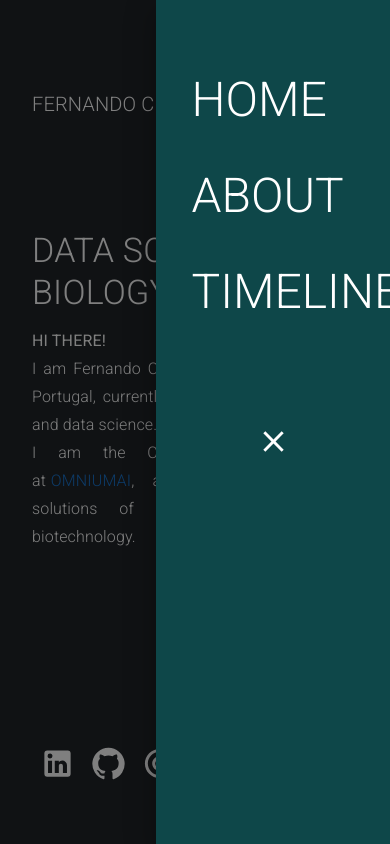
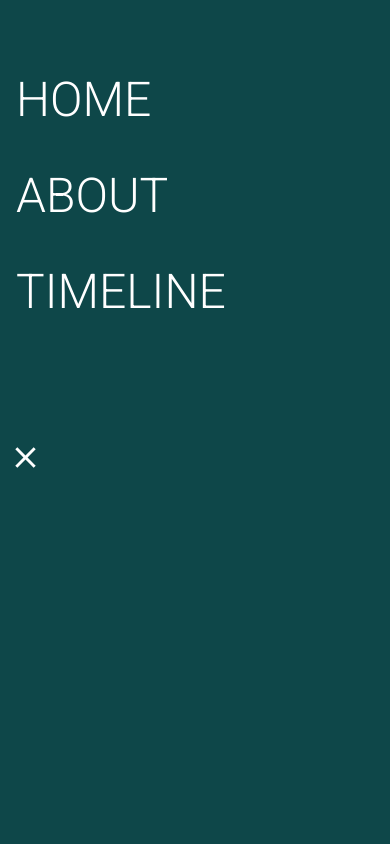
Before and after one commit to cruz-f/cruz-f.github.io, a React (Create React App) app: page / in a window 390 px wide. Both pictures are taken after a click on the button 342 px from the left and 99 px from the top of the page. Shown: the top 844 px of the page. Built offline with nearby package versions, Linux system fonts and the light colour scheme.

Commit message:
[ADD] add responsiveness to menu

```diff
--- a/src/App.js
+++ b/src/App.js
@@ -10,7 +10,7 @@ function App() {
         <>
             <Home />
             <About />
-            <TimelineSection />
+            {/*<TimelineSection />*/}
         </>
     );
 }
--- a/src/components/AppDrawer.js
+++ b/src/components/AppDrawer.js
@@ -1,5 +1,5 @@
 import * as React from 'react';
-import {Drawer, Grid, IconButton, List, ListItem} from "@mui/material";
+import {Dialog, Drawer, Grid, IconButton, List, ListItem, useTheme} from "@mui/material";
 import MenuIcon from '@mui/icons-material/Menu';
 import CloseIcon from '@mui/icons-material/Close';
 import MenuLink from "./MenuLink";
@@ -22,6 +22,8 @@ function AppDrawer() {
 
     const [state, setState] = React.useState(false);
 
+    const theme = useTheme();
+
     return (
         <>
             <IconButton
@@ -33,18 +35,31 @@ function AppDrawer() {
                 type={'temporary'}
                 anchor={'right'}
                 open={state}
+                mobile={true}
                 disableRestoreFocus={true}
                 onClose={() => setState(false)}
                 sx = {{
-                    '& .MuiDrawer-paper': { minWidth: '60vw', maxWidth: '60vw', maxHeight: '100vh',
-                        backgroundColor: '#0E4749'}
+                    '& .MuiDrawer-paper': {
+                        backgroundColor: '#0E4749',
+                        minWidth: '100vw',
+                        maxWidth: '100vw',
+                        maxHeight: '100vh',
+                    },
+                    [theme.breakpoints.up('sm')]: {
+                        '& .MuiDrawer-paper': {
+                            backgroundColor: '#0E4749',
+                            minWidth: '60vw',
+                            maxWidth: '60vw',
+                            maxHeight: '100vh',
+                        },
+                    }
                 }}>
                 <Grid container
                       direction="row"
                       rowSpacing={4}
                       justifyContent="space-evenly"
                       alignItems="flex-start">
-                    <Grid item mt={5} xs={10}>
+                    <Grid item mt={5} xs={12} sm={12} md={10} pl={{md:3}}>
                         <List>
                             <ListItem>
                                 <MenuLink text={'HOME'}
@@ -60,7 +75,7 @@ function AppDrawer() {
                             </ListItem>
                         </List>
                     </Grid>
-                    <Grid item mt={5} xs={"auto"}>
+                    <Grid item mt={7} xs={12} sm={12} md={2}>
                         <IconButton
                             onClick={() => setState(false)}>
                             <CloseIcon sx={{ color: "#FFFFFF" }} fontSize="large"/>
--- a/src/sections/Home.js
+++ b/src/sections/Home.js
@@ -25,7 +25,7 @@ function Home() {
               columns={{ xs: 8, sm: 8, md: 12, lg: 12 }}
               justifyContent="space-between"
               alignItems="center">
-            <Grid item xs={7} sm={7} md={11} lg={11} pt={{xs: 1}}>
+            <Grid item xs={7} sm={7} md={11} lg={11} pb={{xs:1}}>
                 <Typography
                     color={'#FFF'}
                     variant="h6"
```
